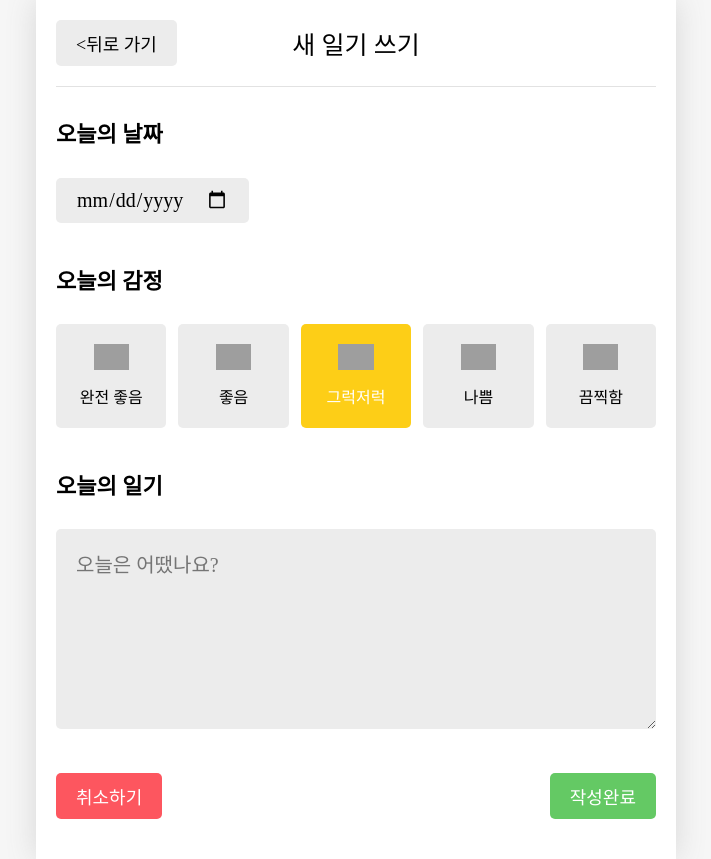
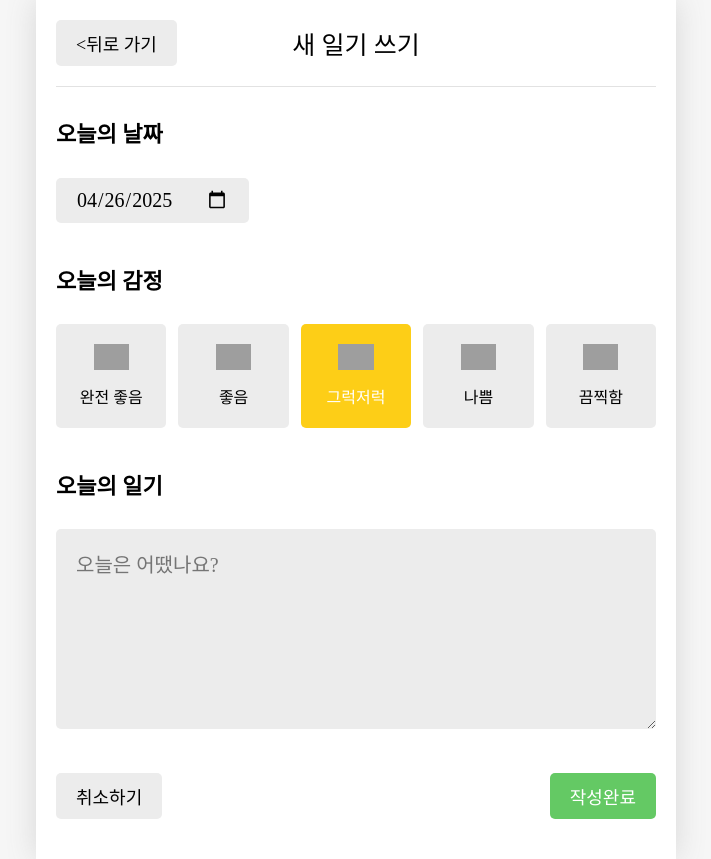
Before and after one commit to dk-ko/Today-I-Learned, a React (Vite) app in the folder onebite-react/section12/: page /new in a window 1280 px wide. Shown: the whole page, without its empty margins (284-995 px from the left). Built offline with nearby package versions, Linux system fonts and the light colour scheme; grey boxes are pictures that could not be loaded; a web font is replaced by a local one.

Commit message:
react | feat: 감정일기장 New 페이지 기능

```diff
--- a/onebite-react/section12/src/components/Editor.jsx
+++ b/onebite-react/section12/src/components/Editor.jsx
@@ -1,6 +1,8 @@
 import "./Editor.css";
 import EmotionItem from "./EmotionItem";
 import Button from "./Button";
+import { useState } from "react";
+import { useNavigate } from "react-router-dom";
 
 const emotionList = [
     {
@@ -25,30 +27,91 @@
     },
 ]
 
-const Editor = () => {
-    const emotionId = 3;
+const getStringedDate = (targetDate) => {
+    let year = targetDate.getFullYear();
+    let month = targetDate.getMonth() + 1;
+    let date = targetDate.getDate();
+
+    if (month < 10) {
+        month = `0${month}`;
+    }
+    if (date < 10) {
+        date = `0${date}`;
+    }
+    return `${year}-${month}-${date}`;
+}
+
+const Editor = ({ onSubmit }) => {
+    const [input, setInput] = useState({
+        createdDate: new Date(),
+        emotionId: 3,
+        content: ""
+    });
+    const nav = useNavigate();
+
+    const onChangeInput = (e) => {
+        let name = e.target.name;
+        let value = e.target.value;
+
+        if (name === "createdDate") {
+            value = new Date(value);
+        }
+
+        setInput({
+            ...input,
+            [name]: value,
+        })
+    }
+
+    const onClickSubmitButton = ()=>{
+        onSubmit(input);
+    };
 
     return (
     <div className="Editor">
         <section className="date_section">
             <h4>오늘의 날짜</h4>
-            <input type="date" />
+            <input
+            name="createdDate"
+            onChange={onChangeInput}
+            value={getStringedDate(input.createdDate)}
+            type="date"
+            />
         </section>
         <section className="emotion_section">
             <h4>오늘의 감정</h4>
             <div className="emotion_list_wrapper">
-                {emotionList.map((item)=><EmotionItem key={item.emotionId} {...item}
-                isSelected={item.emotionId === emotionId}
-                />)}
+                {emotionList.map((item)=> (
+                <EmotionItem
+                onClick={()=>onChangeInput({
+                    target: {
+                        name: "emotionId",
+                        value: item.emotionId,
+                    },
+                })}
+                key={item.emotionId}
+                {...item}
+                isSelected={item.emotionId === input.emotionId}
+                />
+                ))}
             </div>
         </section>
         <section className="content_section">
             <h4>오늘의 일기</h4>
-            <textarea placeholder="오늘은 어땠나요?"/>
+            <textarea
+            name="content"
+            valuue={input.content}
+            onChange={onChangeInput}
+            placeholder="오늘은 어땠나요?"/>
         </section>
         <section className="button_section">
-            <Button text={"취소하기"} type={"NEGATIVE"}/>
-            <Button text={"작성완료"} type={"POSITIVE"}/>
+            <Button
+            onClick={() => nav(-1)}
+            text={"취소하기"} />
+            <Button
+            onClick={onClickSubmitButton}
+            text={"작성완료"}
+            type={"POSITIVE"}/>
         </section>
     </div>
     )
--- a/onebite-react/section12/src/components/EmotionItem.jsx
+++ b/onebite-react/section12/src/components/EmotionItem.jsx
@@ -1,8 +1,10 @@
 import "./EmotionItem.css";
 import { getEmotionImage } from "../util/get-emotion-image";
 
-const EmotionItem = ({emotionId, emotionName, isSelected }) => {
-    return <div className={`EmotionItem ${isSelected ? `EmotionItem_on_${emotionId}` : ""}`}>
+const EmotionItem = ({emotionId, emotionName, isSelected, onClick }) => {
+    return <div
+    onClick={onClick}
+    className={`EmotionItem ${isSelected ? `EmotionItem_on_${emotionId}` : ""}`}>
         <img className="emotion_img" src={getEmotionImage(emotionId)}/>
         <div className="emotion_name">{emotionName}</div>
     </div>
--- a/onebite-react/section12/src/pages/New.jsx
+++ b/onebite-react/section12/src/pages/New.jsx
@@ -1,15 +1,26 @@
 import Header from "../components/Header";
 import Button from "../components/Button";
 import Editor from "../components/Editor";
+import { useNavigate } from "react-router-dom";
+import { useContext } from "react";
+import { DiaryDispatchContext } from "../App";
 
 const New = () => {
+    const {onCreate} = useContext(DiaryDispatchContext);
+    const nav = useNavigate();
+    const onSubmit = (input) => {
+        onCreate(input.createdDate.getTime(), input.emotionId, input.content);
+        nav('/', {replace: true});
+    }
     return (
     <div>
         <Header
         title={"새 일기 쓰기"}
-        leftChild={<Button text={"<뒤로 가기"}/>}
+        leftChild={<Button
+            onClick={() => nav(-1)}
+            text={"<뒤로 가기"}/>}
         />
-        <Editor/>
+        <Editor onSubmit={onSubmit}/>
     </div>
     );
 };
```
